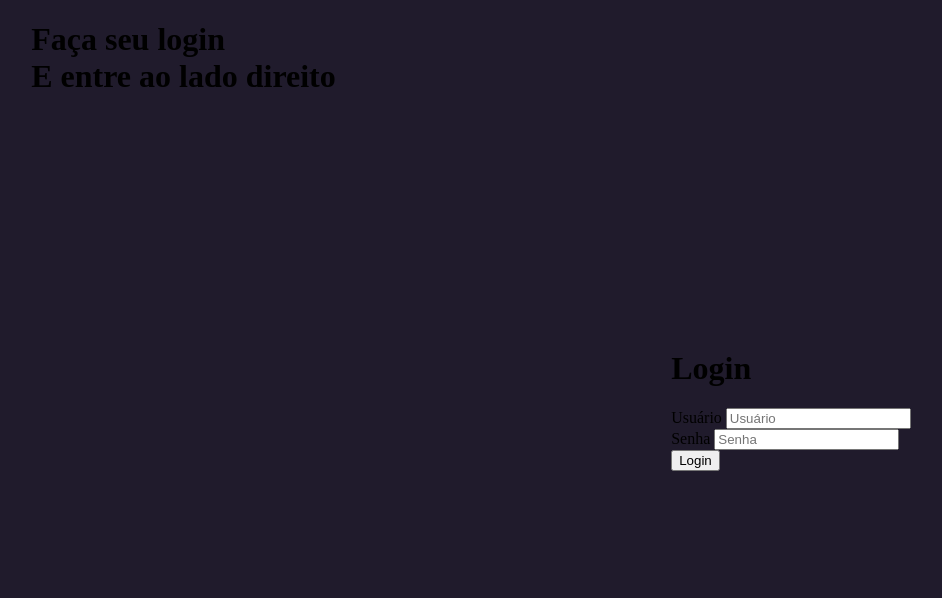
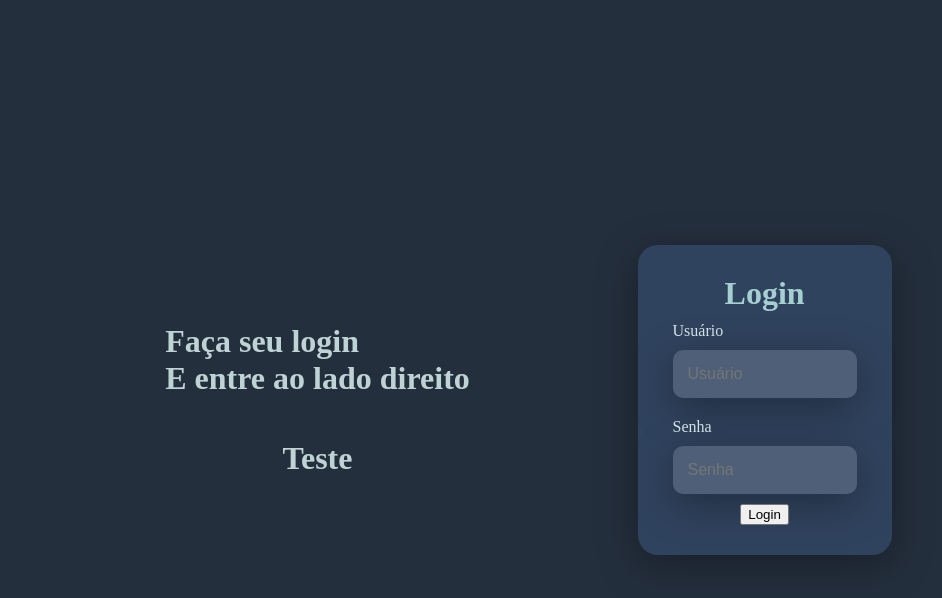
Before and after one commit to gabrielcampari/Login-Screen, a plain HTML site: page index.html in a window 1280 px wide. Shown: the whole page, without its empty margins (169-1111 px from the left). Drawn offline with Linux system fonts and the light colour scheme.

Commit message:
New modifications for the code

```diff
--- a/index.html
+++ b/index.html
@@ -11,6 +11,7 @@
     <div class="main-login">
         <div class="left-login">
             <h1>Faça seu login<br>E entre ao lado direito</h1>
+            <h1>Teste</h1>
         </div>
         <div class="right-login">
             <div class="card-login">
--- a/style.css
+++ b/style.css
@@ -5,7 +5,7 @@ body {
 .main-login{
     width: 100vw;
     height: 100vh;
-    background: #201b2c;
+    background: #242f3d;
     display: flex;
     justify-content: center;
     align-items: center;
@@ -14,6 +14,65 @@ body {
 .left-login{
     width: 50vw;
     height: 100vh;
+    display: flex;
+    justify-content: center;
+    align-items: center;
+    flex-direction: column;
+}
+
+.left-login > h1 {
+    color: #c0d3d4;
+}
+
+.righ-login{
+    width: 50vw;
+    height: 100vh;
+    display: flex;
     justify-content: center;
     align-items: center;
 }
+
+.card-login {
+    width: 60%;
+    display: flex;
+    justify-content: center;
+    align-items: center;
+    flex-direction: column;
+    padding: 30px 35px;
+    background: #30435e;
+    border-radius: 20px;
+    box-shadow: 0px 10px 40px #00000056;
+}
+
+.card-login > h1 {
+    color: #a6cfd1;
+    font-weight: 800;
+    margin: 0;
+}
+
+.textfield{
+    display: flex;
+    flex-direction: column;
+    align-items: flex-start;
+    justify-content: center;
+    margin: 10px 0px;
+}
+
+.textfield > input {
+    width: 100%;
+    border: none;
+    border-radius: 10px;
+    padding: 15px;
+    background: #4e5f77;
+    color: #f0ffffde;
+    font-size: 12pt;
+    box-shadow: 0px 10px 40px #00000056;
+    outline: none;
+    box-sizing: border-box;
+}
+
+.textfield > label {
+    color: #f0ffffde;
+    margin-bottom: 10px;
+
+}
```
